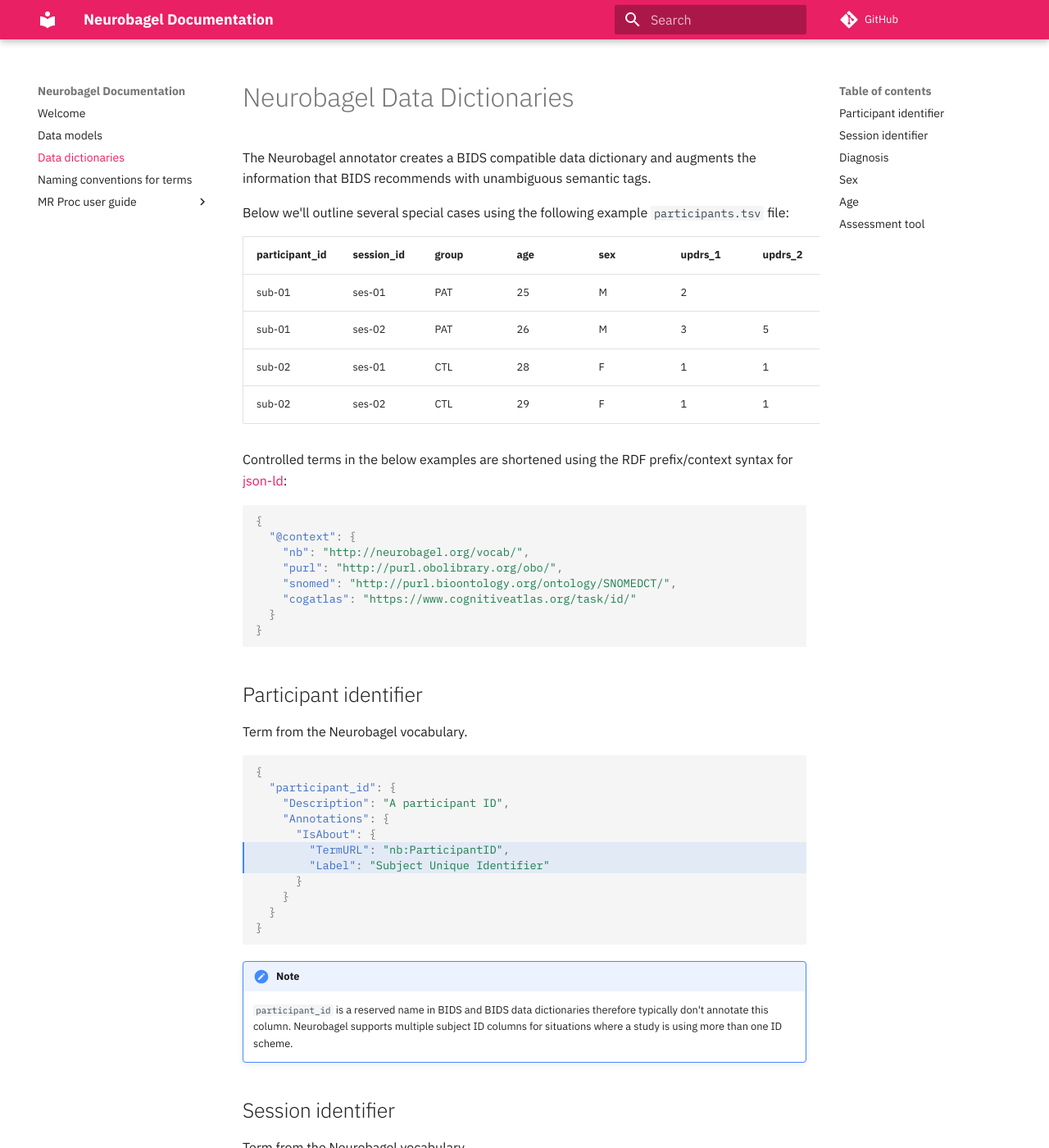
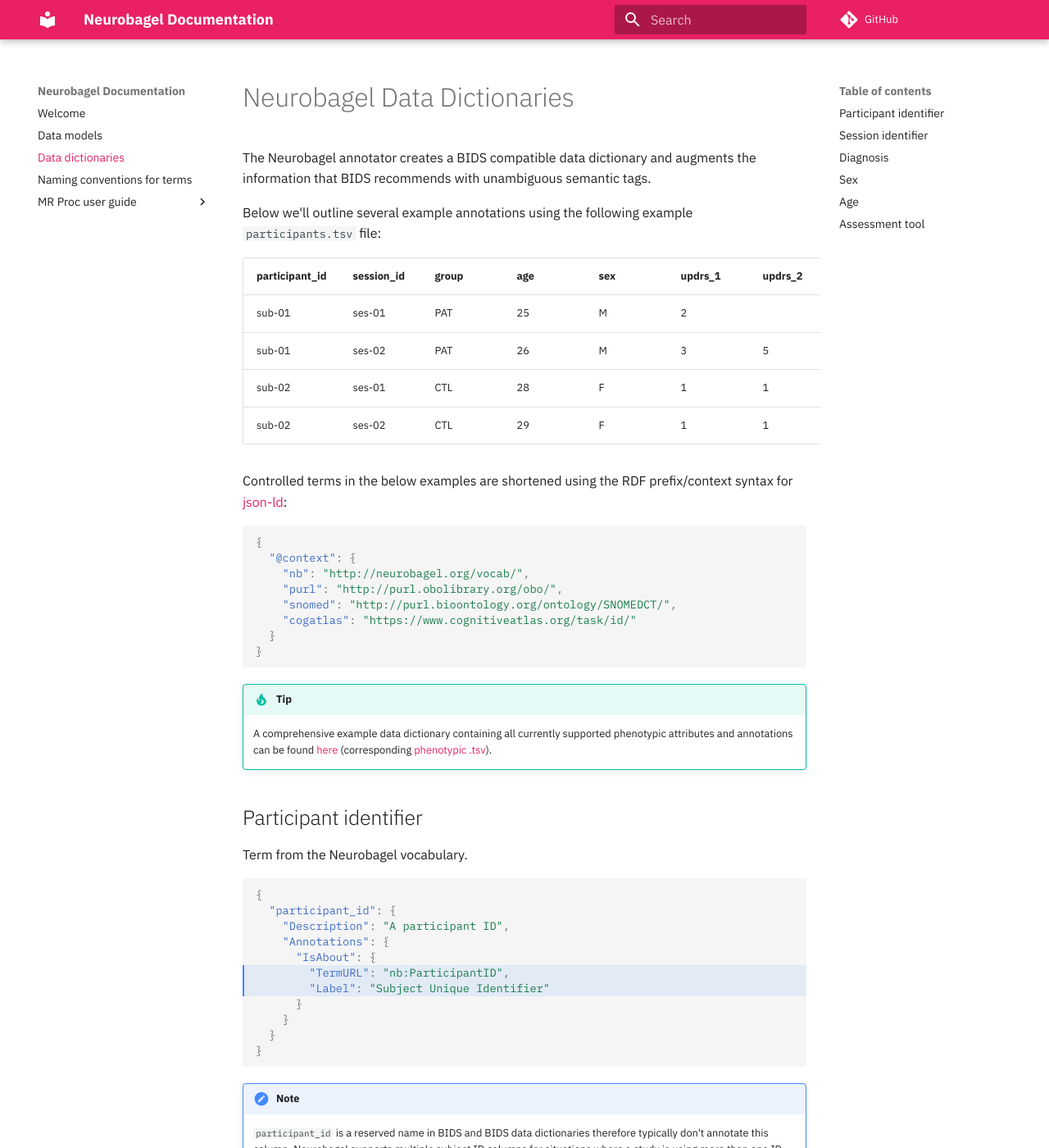
Before and after one commit to neurobagel/documentation, an MkDocs documentation site: the page built from docs/dictionaries.md, in a window 1280 px wide and 1400 px high. Shown: the whole window at 82% size. Built offline with MkDocs 1.6.1 and Material for MkDocs 9.7.7, drawn with Linux system fonts in a browser that asks for light colours; comment, search, counter and statistics services are not loaded.

Commit message:
add link to example_synthetic data as ref example

````diff
--- a/docs/dictionaries.md
+++ b/docs/dictionaries.md
@@ -4,7 +4,7 @@
 and augments the information that BIDS recommends with
 unambiguous semantic tags.
 
-Below we'll outline several special cases using the following example `participants.tsv` file:
+Below we'll outline several example annotations using the following example `participants.tsv` file:
 
 | participant_id | session_id | group | age | sex | updrs_1 | updrs_2 |
 |----------------|------------|-------|-----|-----|---------|---------|
@@ -26,6 +26,9 @@
   }
 }
 ```
+
+!!! tip
+    A comprehensive example data dictionary containing all currently supported phenotypic attributes and annotations can be found [here](https://github.com/neurobagel/bagel-cli/blob/main/bagel/tests/data/example_synthetic.json) (corresponding [phenotypic .tsv](https://github.com/neurobagel/bagel-cli/blob/main/bagel/tests/data/example_synthetic.tsv)).
 
 ## Participant identifier
 
````
